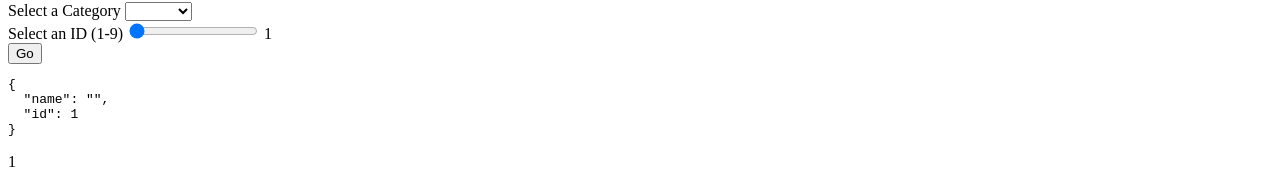
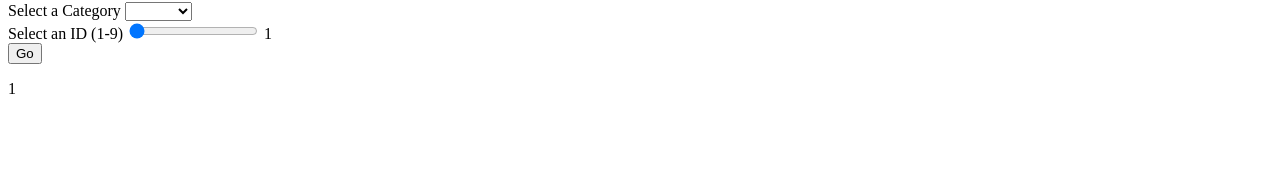
Before and after one commit to LoiyHabhab/PortfolioManagerFrontEnd, an Angular app in the folder routed-app/: page /insights in a window 1280 px wide. Shown: the part 609-796 px from the top of the page. Built offline with nearby package versions, Linux system fonts and the light colour scheme.

Commit message:
all cool

```diff
--- a/routed-app/src/app/insights/insights.component.html
+++ b/routed-app/src/app/insights/insights.component.html
@@ -12,7 +12,7 @@
     <input type='range' min="1" max="9" [(ngModel)]='paramObj.id' name='id' /> {{paramObj.id}}
   </form>
   <button (click)='makeServiceCall()'>Go</button>
-  <pre>{{reportData |json}}</pre>
+  <!-- <pre>{{reportData |json}}</pre> -->
   <!-- ternary operator logic expression ? value if true: value if false -->
   <p>{{reportData.name ? reportData.name:reportData.id}}</p>
 </section>
```
